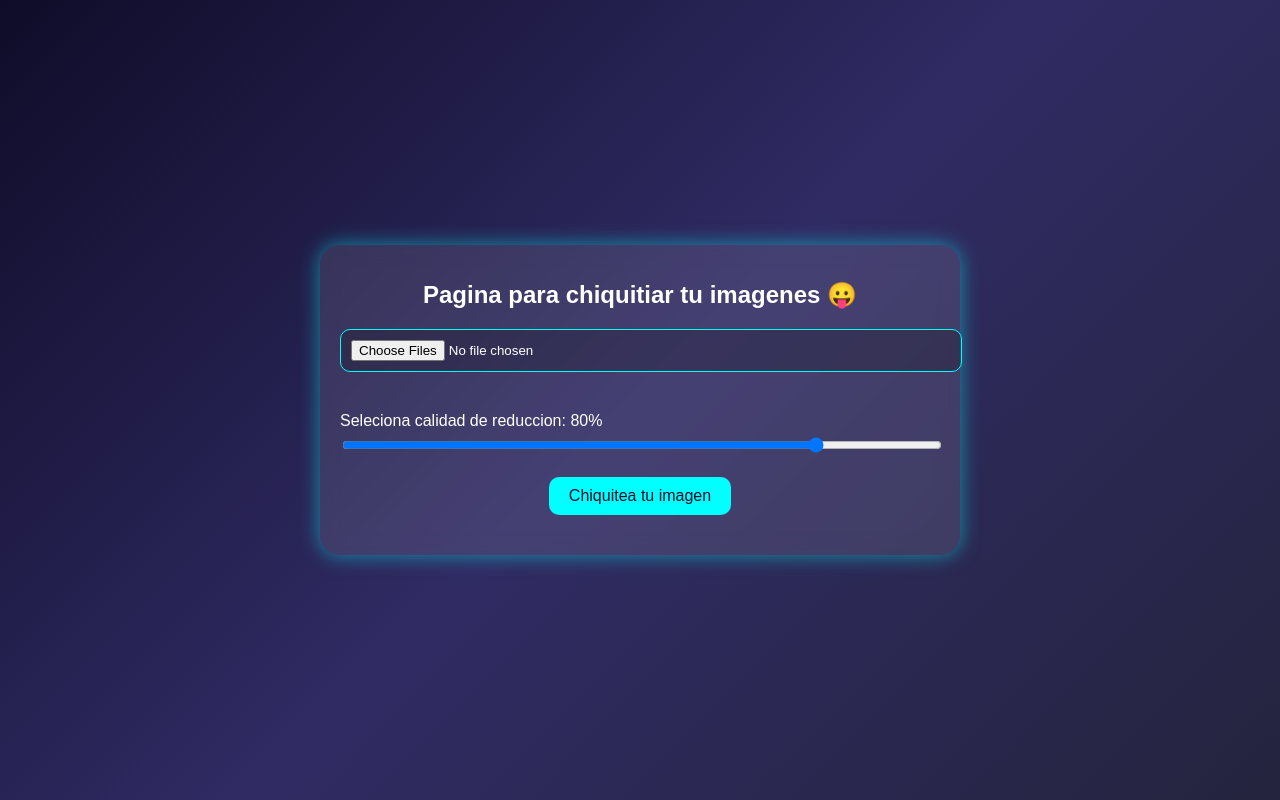
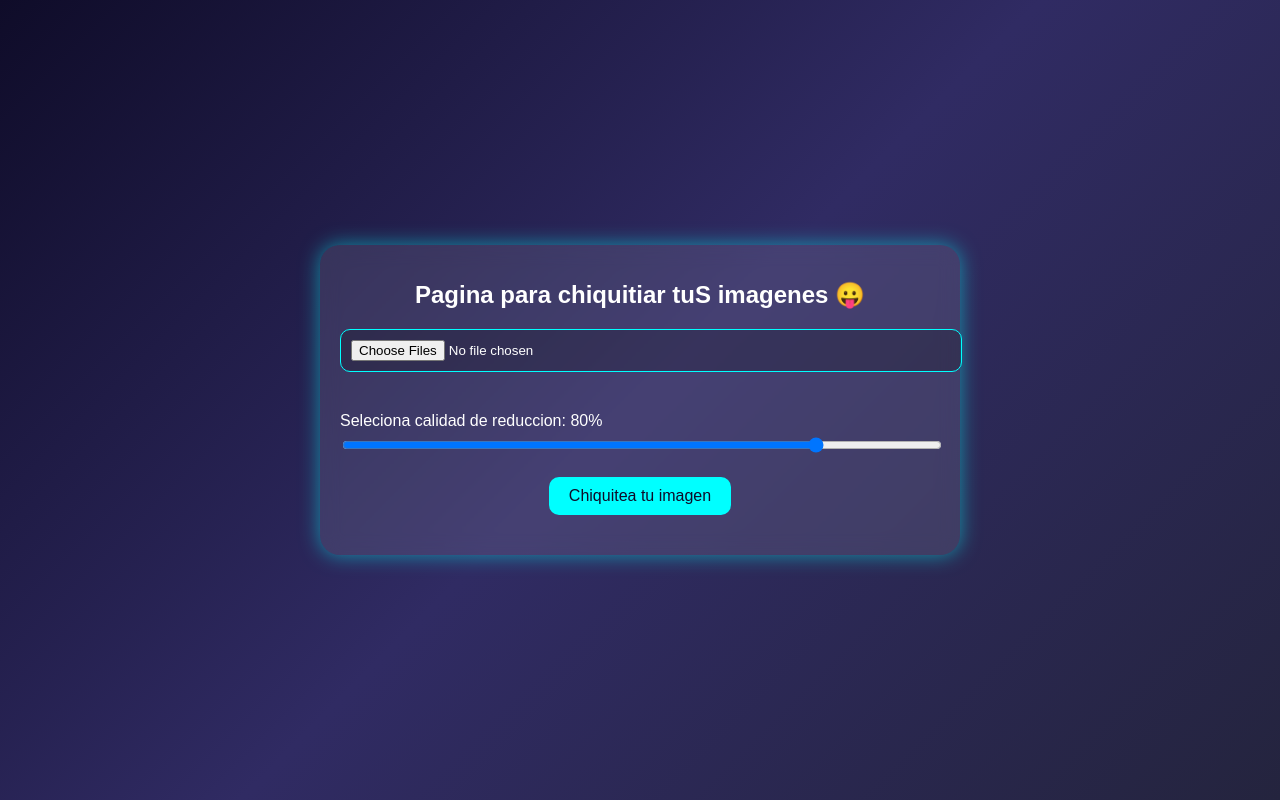
Before and after one commit to AngHHdz/reductor, a plain HTML site: page index.html in a window 1280 px wide. Drawn offline with nearby package versions, Linux system fonts and the light colour scheme.

Commit message:
Update index.html

```diff
--- a/index.html
+++ b/index.html
@@ -9,7 +9,7 @@
 </head>
 <body>
     <div class="container">
-        <h1>Pagina para chiquitiar tu imagenes 😛</h1>
+        <h1>Pagina para chiquitiar tuS imagenes 😛</h1>
         <input type="file" id="fileInput" multiple accept="image/*">
         <div class="slider-container">
             <label for="qualitySlider">Seleciona calidad de reduccion: <span id="qualityValue">80</span>%</label>
```
